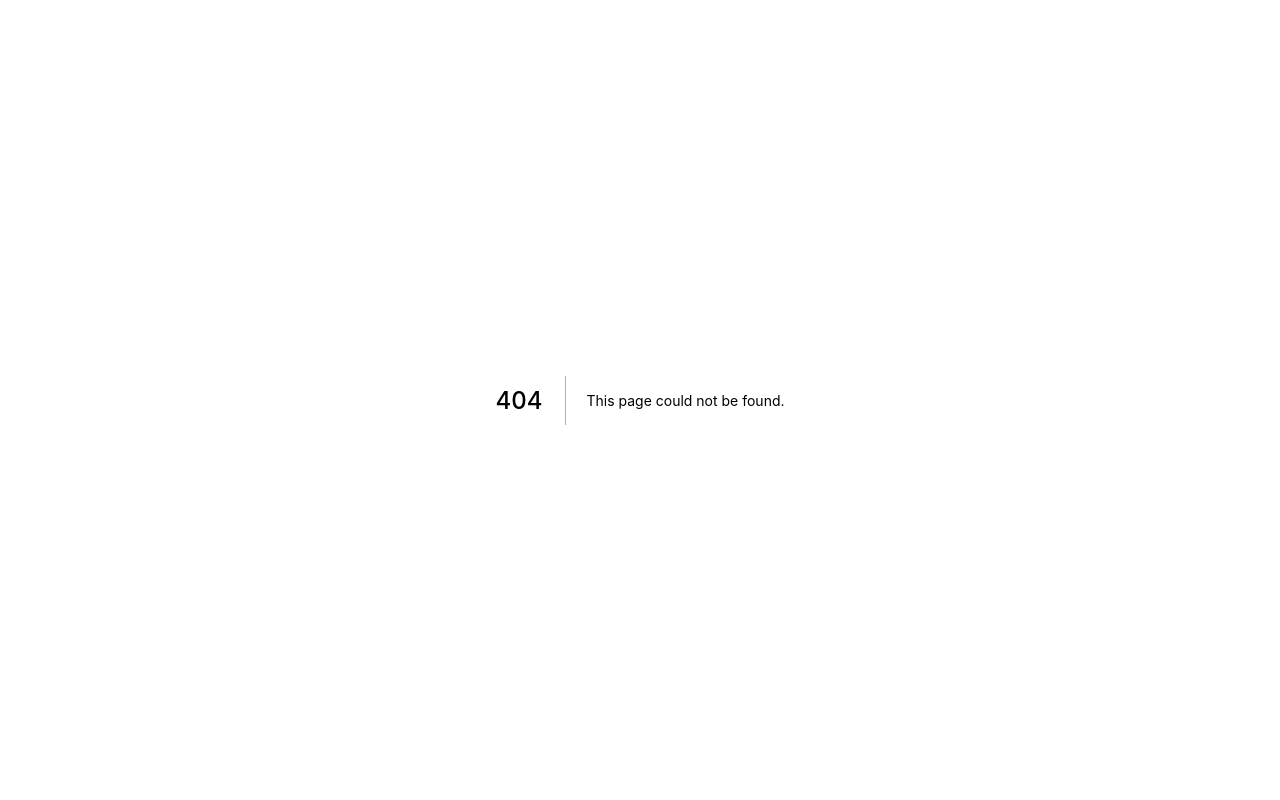
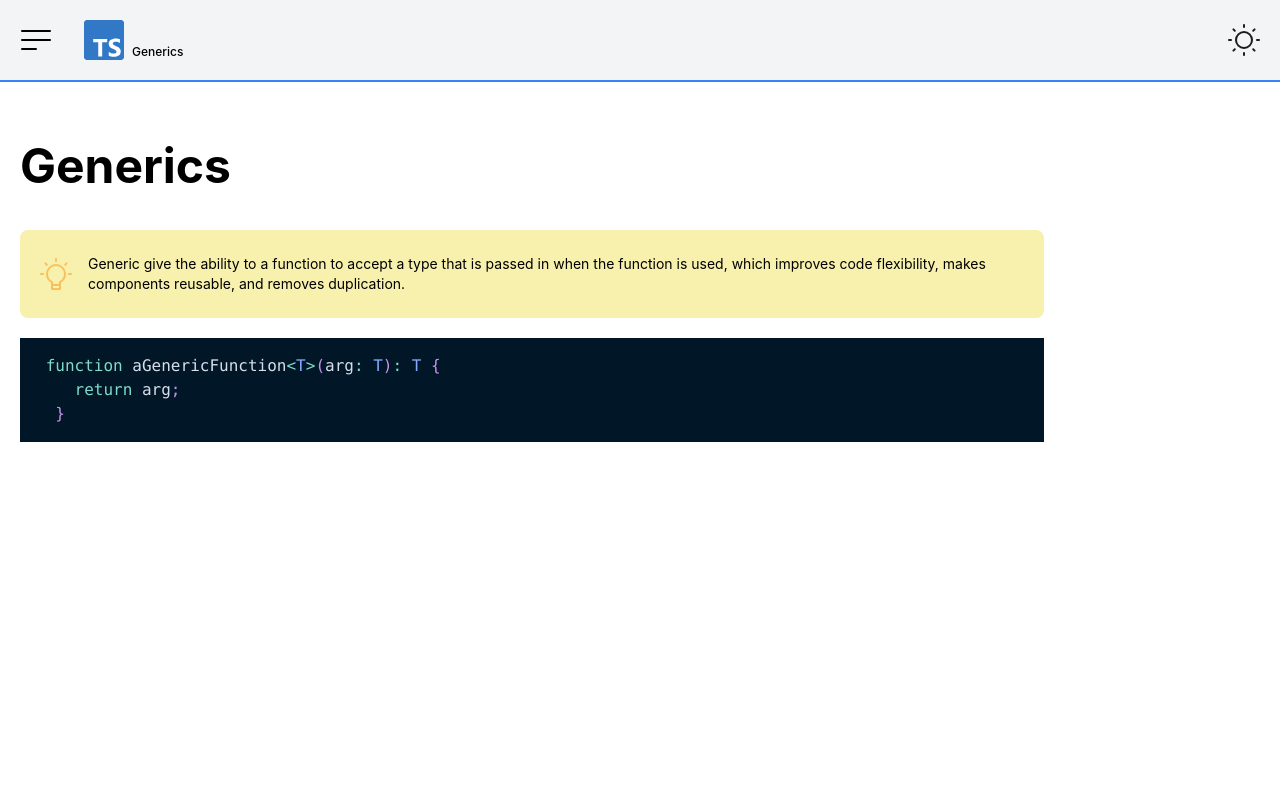
Before and after one commit to webdiego/time-to-learn-ts, a Next.js app: page /basics/07-generics in a window 1280 px wide. Before the commit this address had no page. Shown: the top 800 px of the page. Built offline with nearby package versions, Linux system fonts and the light colour scheme.

Commit message:
wip(generics)

```diff
--- a/components/DrawerMenu.tsx
+++ b/components/DrawerMenu.tsx
@@ -24,6 +24,7 @@ export default function DrawerMenu({ isOpen, toggleDrawer, theme }: TDrawer) {
         <Button route="/basics/04-function-overloading" title="04-Function-overloading" />
         <Button route="/basics/05-optionals" title="05-Optionals" />
         <Button route="/basics/06-tuples" title="05-Tuples" />
+        <Button route="/basics/07-generics" title="06-Generics" />
       </div>
     </Drawer>
   );
--- a/components/Title.tsx
+++ b/components/Title.tsx
@@ -1,4 +1,4 @@
 type TTitle = { text: string };
 export default function Title({ text }: TTitle) {
-  return <h3 className=" mb-2 text-xl font-medium">🌀 {text}</h3>;
+  return <h3 className="mt-5 text-xl font-medium">🌀 {text}</h3>;
 }
--- a/pages/basics/06-tuples.tsx
+++ b/pages/basics/06-tuples.tsx
@@ -44,7 +44,7 @@ function add3DCoordinates(c1: ThreeDCoordinate, c2: ThreeDCoordinate): ThreeDCoo
 ];
 }`}
         />
-        <Title text="Tuples where the params can have different type and/or optional" />
+        <Title text="Tuples where the params can have different type and / or is optional" />
 
         <Code
           code={`type Team = [number, string, string, string?];
@@ -55,7 +55,7 @@ const companyTeam: Team[] = [
 ];`}
         />
         <Title text="...Tuples" />
-        <p>
+        <p className="mt-4">
           When you have a set of known types at the beginning of a tuple and then an unknown length,
           you can use the spread operator to indicate that it can have any length and the extra
           indexes
--- /dev/null
+++ b/pages/basics/07-generics.tsx
@@ -0,0 +1,27 @@
+import Layout from '@components/Layout';
+import Code from '@components/Code';
+import Resume from '@components/Resume';
+import Title from '@components/Title';
+
+export default function Generics() {
+  function aGenericFunction<T>(arg: T): T {
+    console.log(arg);
+    return arg;
+  }
+
+  const genericsNumber = aGenericFunction(2);
+  const genericsString = aGenericFunction('Hello World');
+
+  return (
+    <Layout title="Generics">
+      <div className="mt-10">
+        <Resume text="Generic give the ability to a function to accept a type that is passed in when the function is used, which improves code flexibility, makes components reusable, and removes duplication." />
+        <Code
+          code={` function aGenericFunction<T>(arg: T): T {
+    return arg;
+  }`}
+        />
+      </div>
+    </Layout>
+  );
+}
```
